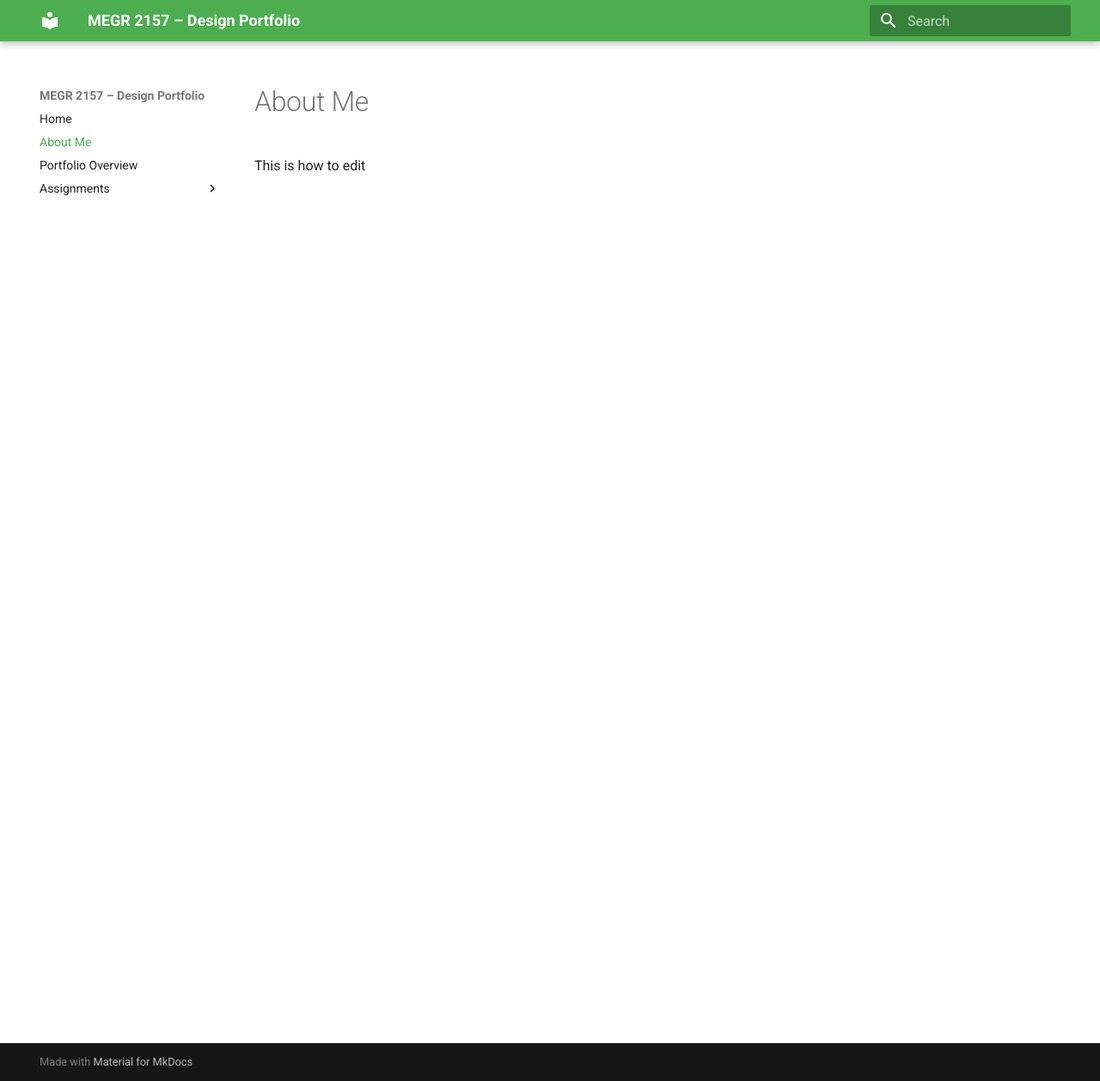
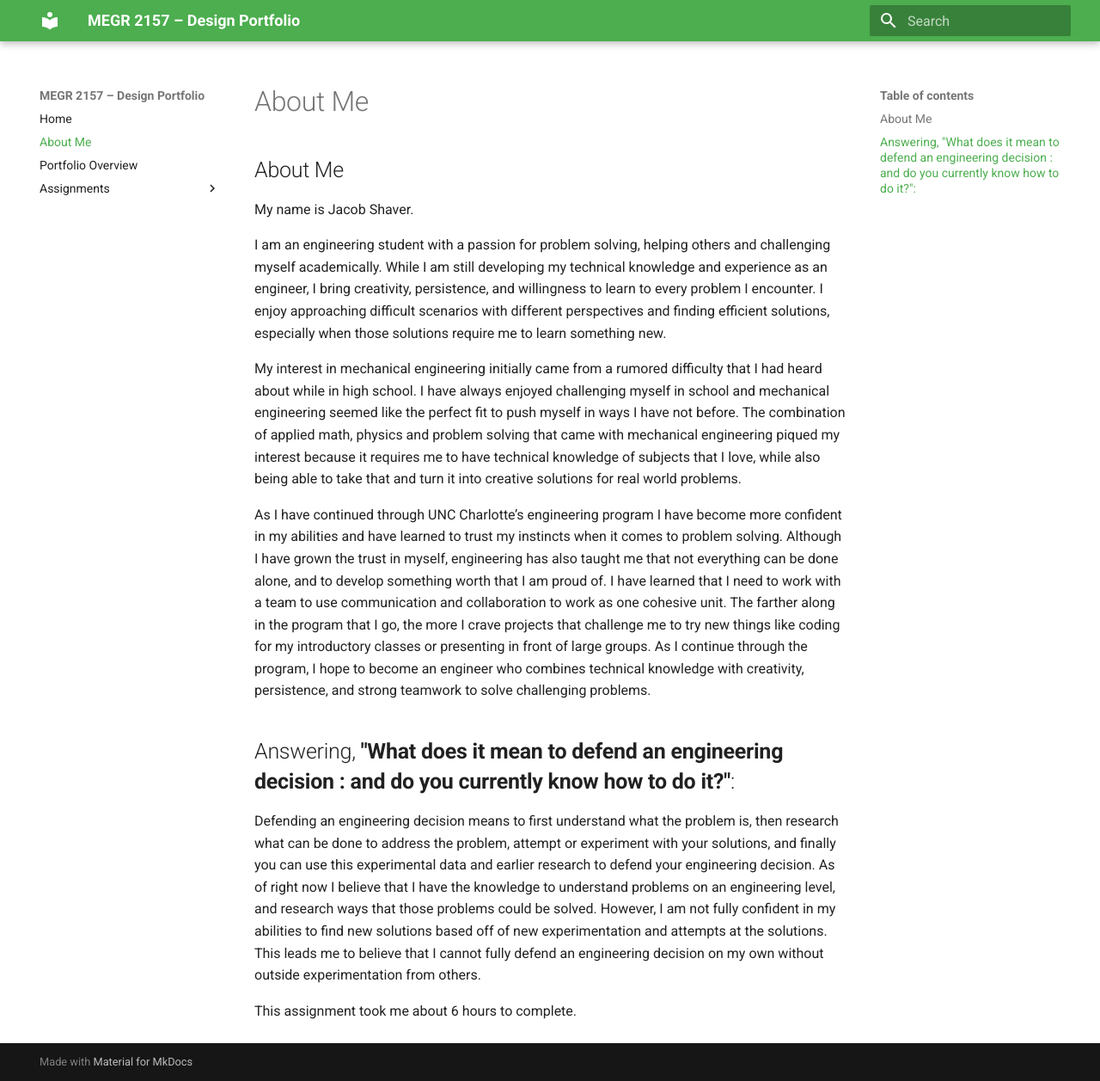
Before and after one commit to JacobShaver/design-projects-portfolio, an MkDocs documentation site: the page built from docs/aboutme/index.md, in a window 1280 px wide and 1257 px high. Shown: the whole window at 86% size. Built offline with MkDocs 1.6.1 and Material for MkDocs 9.7.7, drawn with Linux system fonts in a browser that asks for light colours.

Commit message:
Update index.md

```diff
--- a/docs/aboutme/index.md
+++ b/docs/aboutme/index.md
@@ -1,2 +1,16 @@
-#About Me
-This is how to edit
+## About Me
+
+My name is Jacob Shaver.
+
+I am an engineering student with a passion for problem solving, helping others and challenging myself academically. While I am still developing my technical knowledge and experience as an engineer, I bring creativity, persistence, and willingness to  learn to every problem I encounter. I enjoy approaching difficult scenarios with different perspectives and finding efficient solutions, especially when those solutions require me to learn something new.
+
+My interest in mechanical engineering initially came from a rumored difficulty that I had heard about while in high school. I have  always enjoyed challenging myself in school and mechanical engineering seemed like the perfect fit to push myself in ways I have not before. The combination of applied math, physics and problem solving that came with mechanical engineering piqued my interest because it requires me to have technical knowledge of subjects that I love, while also being able to take that and turn it into creative solutions for real world problems.
+
+As I have continued through UNC Charlotte’s engineering program I have become more confident in my abilities and have learned to trust my instincts when it comes to problem solving. Although I have grown the trust in myself, engineering has also taught me that not everything can be done alone, and to develop something worth that I am proud of.  I  have learned that I need to work with a team to use communication and collaboration to work as one cohesive unit. The farther along in the program that I go, the more I crave projects that challenge me to try new things like coding for my introductory classes or presenting in front of large groups. As I continue through the program, I hope to become an engineer who combines technical knowledge with creativity, persistence, and strong teamwork to solve challenging problems.
+
+
+## Answering, **"What does it mean to defend an engineering decision : and do you currently know how to do it?"**:
+
+Defending an engineering decision means to first understand what the problem is, then research what can be done to address the problem, attempt or experiment with your solutions, and finally you can use this experimental data and earlier research to defend your engineering decision. As of right now I believe that I have the knowledge to understand problems on an engineering level, and research ways that those problems could be solved. However, I am not fully confident in my abilities to find new solutions based off of new experimentation and attempts at the solutions. This leads me to believe that I cannot fully defend an engineering decision on my own without outside experimentation from others.
+
+This assignment took me about 6 hours to complete.
```
